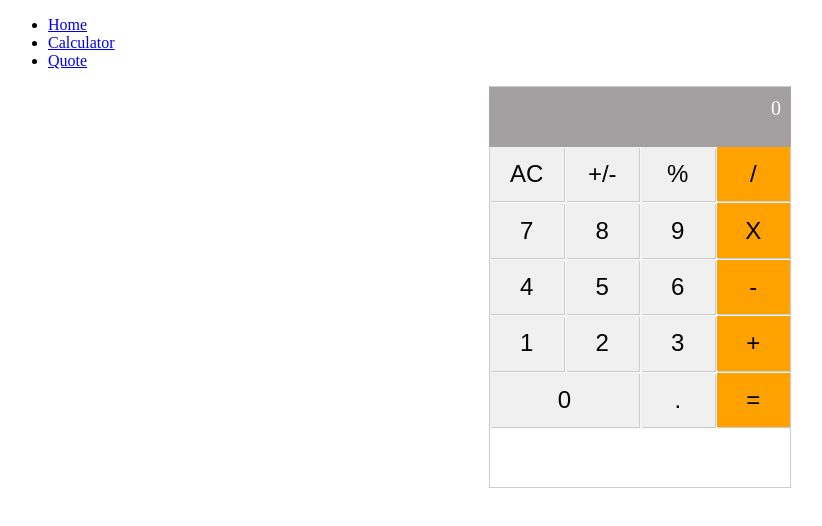
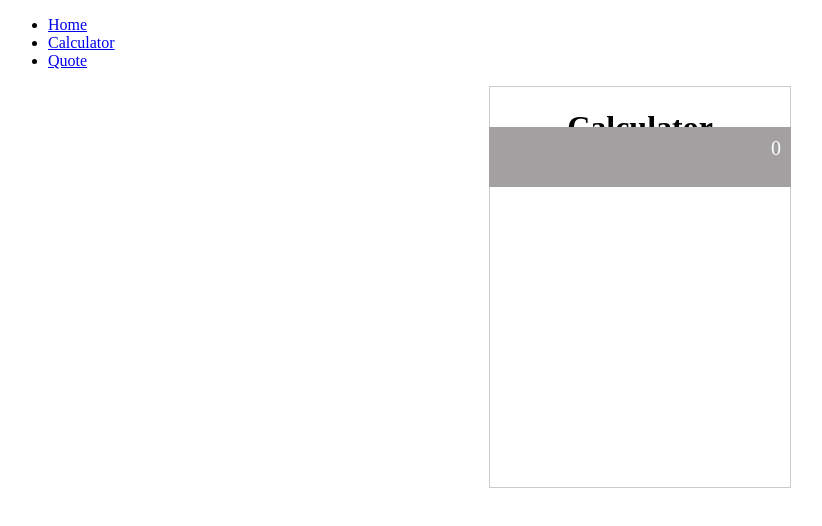
Before and after one commit to roodjinocherilus/magicmath, a React (Create React App) app: page /calculator in a window 1280 px wide. Shown: the top 526 px of the page, without its empty margins (0-822 px from the left). Built offline with nearby package versions, Linux system fonts and the light colour scheme.

Commit message:
add home and update calculator

```diff
--- a/src/components/Calculator.js
+++ b/src/components/Calculator.js
@@ -14,29 +14,12 @@ function Calculator() {
 
   return (
     <div className="calculator">
+      <h1>Calculator</h1>
       <div className="display">
         <span>{valueToDisplay}</span>
       </div>
       <div className="buttons">
-        <Button label="AC" onClick={() => handleButtonClick('AC')} />
-        <Button label="+/-" onClick={() => handleButtonClick('-')} />
-        <Button label="%" onClick={() => handleButtonClick('%')} />
-        <Button label="/" className="yellow" onClick={() => handleButtonClick('÷')} />
-        <Button label="7" onClick={() => handleButtonClick('7')} />
-        <Button label="8" onClick={() => handleButtonClick('8')} />
-        <Button label="9" onClick={() => handleButtonClick('9')} />
-        <Button label="X" className="yellow" onClick={() => handleButtonClick('x')} />
-        <Button label="4" onClick={() => handleButtonClick('4')} />
-        <Button label="5" onClick={() => handleButtonClick('5')} />
-        <Button label="6" onClick={() => handleButtonClick('6')} />
-        <Button label="-" className="yellow" onClick={() => handleButtonClick('-')} />
-        <Button label="1" onClick={() => handleButtonClick('1')} />
-        <Button label="2" onClick={() => handleButtonClick('2')} />
-        <Button label="3" onClick={() => handleButtonClick('3')} />
-        <Button label="+" className="yellow" onClick={() => handleButtonClick('+')} />
-        <Button label="0" className="two-column" onClick={() => handleButtonClick('0')} />
-        <Button label="." onClick={() => handleButtonClick('.')} />
-        <Button label="=" className="yellow" onClick={() => handleButtonClick('=')} />
+        {/* Button components */}
       </div>
     </div>
   );
--- /dev/null
+++ b/src/components/Home.js
@@ -0,0 +1,12 @@
+import React from 'react';
+
+function Home() {
+  return (
+    <div>
+      <h1>Welcome to the Home Page</h1>
+      <p>This is the home page content.</p>
+    </div>
+  );
+}
+
+export default Home;
```
